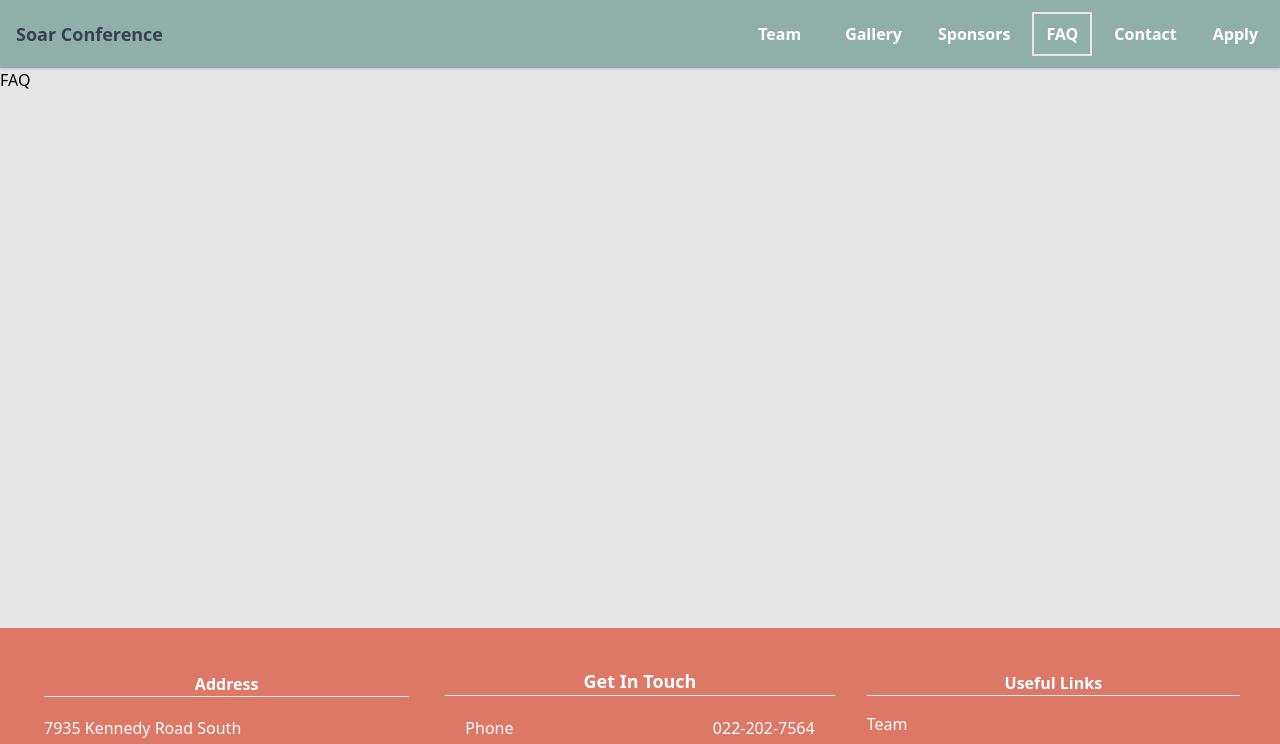
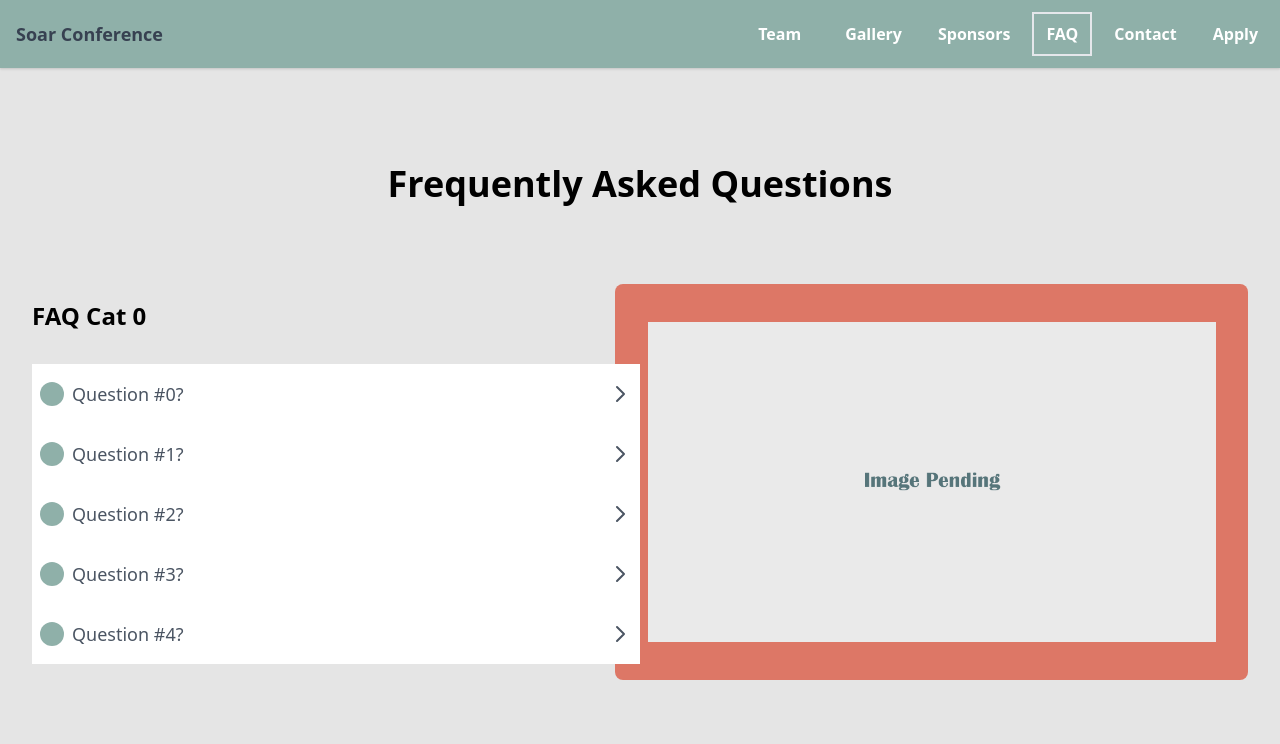
Before and after one commit to SoarConferenceCA/SoarWebsite2021, a Next.js app: page /faq in a window 1280 px wide. Shown: the top 744 px of the page. Built offline with nearby package versions, Linux system fonts and the light colour scheme.

Commit message:
FAQ Page

```diff
--- /dev/null
+++ b/components/FAQCategory.jsx
@@ -0,0 +1,107 @@
+import Collapsible from "react-collapsible"
+
+function QuestionTrigger({ question, open }) {
+    return (
+        <div className="group bg-white w-full flex items-center py-4 px-2">
+            <span style={{width: '24px', height: '24px'}} className="inline-block rounded-full bg-odd-green group-hover:bg-pale-pink"></span>
+
+            <span className="ml-2 text-lg text-gray-600 group-hover:text-pale-pink">
+                { question }
+            </span>
+
+            <span className="flex flex-1"></span>
+
+            { open ? (
+                    <span className="text-pale-pink">
+                        <svg xmlns="http://www.w3.org/2000/svg" className="h-6 w-6" fill="none" viewBox="0 0 24 24" stroke="currentColor">
+                            <path strokeLinecap="round" strokeLinejoin="round" strokeWidth={2} d="M19 9l-7 7-7-7" />
+                        </svg>
+                    </span>
+                ) : (
+                    <span className="text-gray-600 group-hover:text-pale-pink">
+                        <svg xmlns="http://www.w3.org/2000/svg" className="h-6 w-6" fill="none" viewBox="0 0 24 24" stroke="currentColor">
+                            <path strokeLinecap="round" strokeLinejoin="round" strokeWidth={2} d="M9 5l7 7-7 7" />
+                        </svg>
+                    </span>
+                )
+            }
+        </div>
+    )
+}
+
+function Answer({ answer }) {
+    return (
+        <div className="bg-white p-4 border-b-2 border-gray-200">
+            <p className="text-lg text-gray-500">
+                { answer }
+            </p>
+        </div>
+    )
+}
+
+export default function FAQCategory({ category }) {
+    return (
+        <div className="my-20 mx-8">
+            <div className="grid grid-cols-1 md:grid-cols-2">
+                <div className="flex w-full">
+                    <div className="z-10 my-4 w-full flex-0">
+                        <div>
+                            <h2 className="text-2xl font-bold">
+                                { category.categoryName }
+                            </h2>
+
+                            <div className="mt-8 z-10 w-full md:w-110per">
+                                {
+                                    category.questions.map( ({ question, answer}, idx) => (
+                                        <Collapsible
+                                            key={idx}
+                                            trigger={<QuestionTrigger question={question} />}
+                                            triggerWhenOpen={<QuestionTrigger question={question} open={true} />}>
+                                            <Answer answer={answer} />
+                                        </Collapsible>
+                                    ))
+                                }
+                            </div>
+                        </div>
+                    </div>
+
+                    <div className="hidden md:block relative w-full -ml-100">
+                        <div style={{width: '25px'}} className="absolute right-0 h-full bg-pale-pink rounded-l-lg"></div>
+                    </div>
+                </div>
+
+
+                <div className="hidden md:block w-full h-full rounded-r-lg pr-8 pl-2 py-4 bg-pale-pink">
+                    <div className="flex justify-center w-full h-full">
+                        <img src={category.categoryImage} className="self-center flex-grow-0 max-w-full max-h-full" />
+                    </div>
+                </div>
+
+                {/* <div className="flex w-full">
+                    <div className="hidden md:block relative w-full h-full">
+                        <div style={{width: '20px'}} className="absolute h-full right-0 rounded-l bg-pale-pink">
+
+                        </div>
+                    </div>
+
+                    <div className="relative md:-ml-100">
+                        <h2 className="text-2xl font-bold">
+                            { category.categoryName }
+                        </h2>
+
+                        <div className="w-full">
+                            {
+                                category.questions.map( ({ question, answer}, idx) => (
+                                    <Collapsible key={idx} trigger={<QuestionTrigger question={question} />}>
+                                        <Answer answer={answer} />
+                                    </Collapsible>
+                                ))
+                            }
+                        </div>
+                    </div>
+                </div> */}
+
+            </div>
+        </div>
+    )
+}
--- /dev/null
+++ b/data/faqs.js
@@ -0,0 +1,26 @@
+/*
+
+FAQCategory {
+    category_name: "",
+    category_image: "",
+    questions: FAQ {
+        question: "",
+        answer: ""
+    }
+}
+
+*/
+
+module.exports.faqCategories = [...Array(4)].map( (_, idx) => {
+        return {
+            categoryName: `FAQ Cat ${idx}`,
+            categoryImage: '/assets/unknown.png',
+            questions: [...Array(5)].map( (_, yidx) => {
+                return {
+                    question: `Question #${yidx}?`,
+                    answer: `Answer #${yidx} to Question #${yidx}.`
+                }
+            })
+        }
+    }
+);
--- a/pages/faq.jsx
+++ b/pages/faq.jsx
@@ -1,3 +1,32 @@
+import { Component } from 'react';
+import Collapsible from "react-collapsible";
+import FAQCategory from '../components/FAQCategory';
+import { faqCategories } from '../data/faqs';
+
+const trigger = (
+    <div className="bg-pale-pink mt-8 flex justify-center">
+        <span style={{width: '24px', height: '24px'}} className="bg-pale-pink"></span>
+
+        <span>Some Text</span>
+
+        <span style={{width: '24px', height: '24px'}} className="bg-pale-pink"></span>
+    </div>
+)
+
 export default function FAQ() {
-    return <div>FAQ</div>
+    return (
+        <div>
+            <h1 className="mt-24 mx-4 text-center font-bold text-4xl">
+                Frequently Asked Questions
+            </h1>
+
+            <div className="mt-26">
+                {
+                    faqCategories.map( (category, idx) => (
+                        <FAQCategory key={idx} category={category} />
+                    ))
+                }
+            </div>
+        </div>
+    )
 }
--- a/tailwind.config.js
+++ b/tailwind.config.js
@@ -16,6 +16,7 @@ module.exports = {
       },
       width: {
         'w360': '360px',
+        'w110per': '110%'
       },
       height: {
         'ab10': '480px',
```
